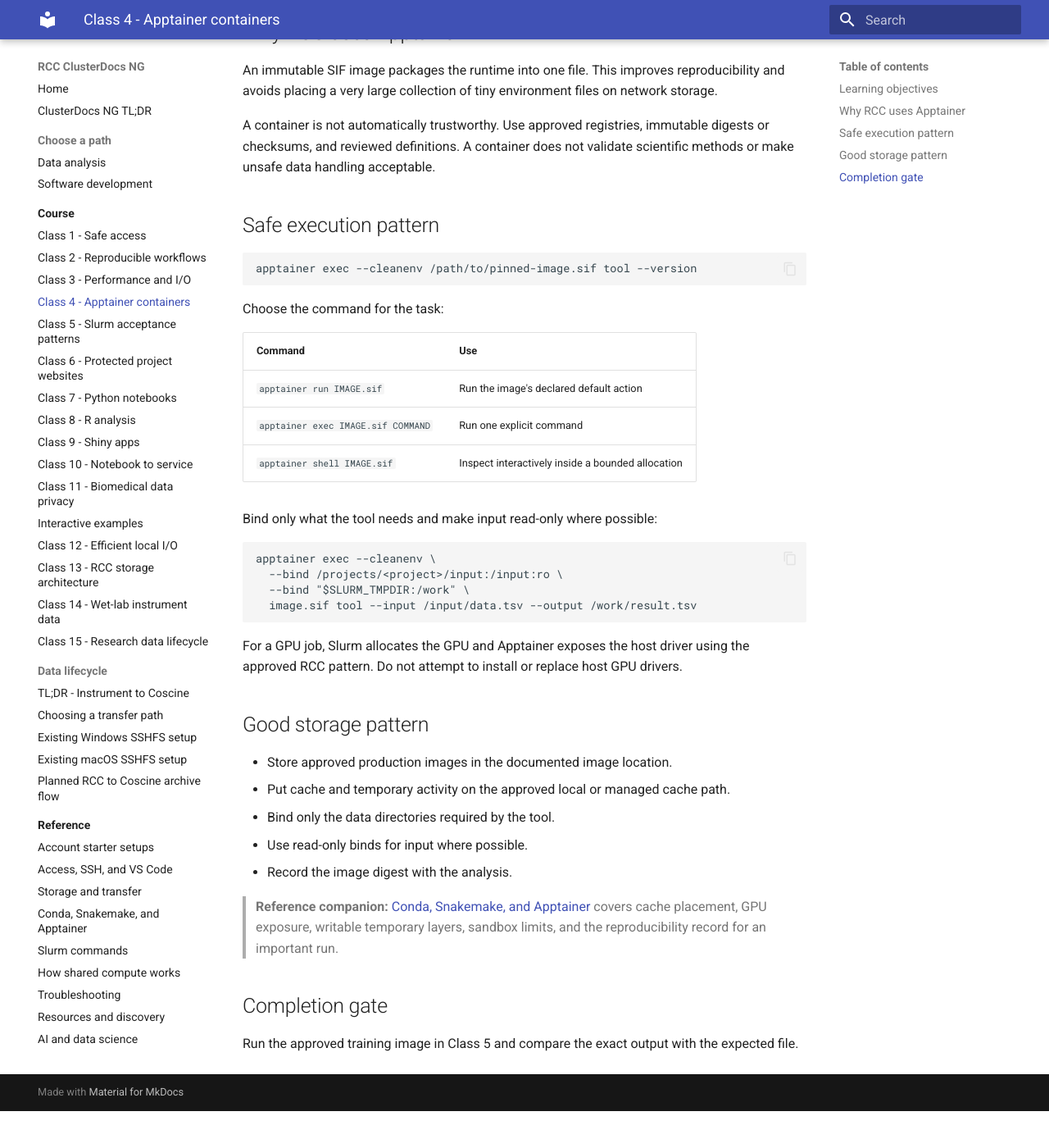
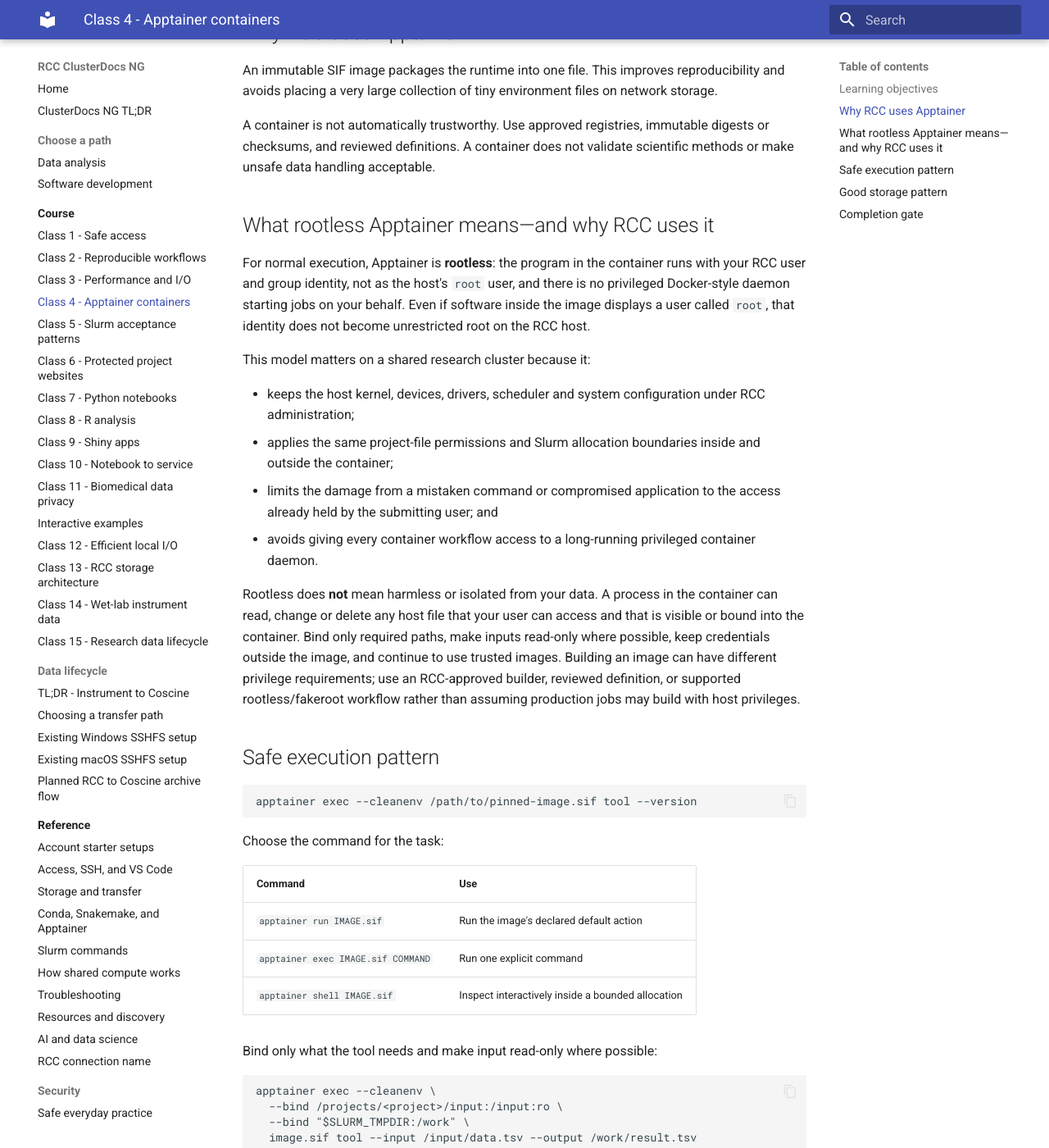
Before and after one commit to IKIM-Essen/ClusterDocs, an MkDocs documentation site: the page built from docs/course/class-04-containers.md, in a window 1280 px wide and 1400 px high, scrolled down 857 px. Shown: the whole window at 82% size. Built offline with MkDocs 1.6.1 and Material for MkDocs 9.7.7, drawn with Linux system fonts in a browser that asks for light colours; before the commit the page ends 2212 px from its top, so only the background shows below that; some of the changed text lies outside the part shown.

Commit message:
Explain rootless Apptainer execution

```diff
--- a/docs/course/class-04-containers.md
+++ b/docs/course/class-04-containers.md
@@ -1,10 +1,10 @@
 # Class 4: containers with Apptainer
 
 <section class="course-video-hero" id="watch-first">
-  <p class="course-video-kicker">Recommended starting point · 9 min video</p>
+  <p class="course-video-kicker">Recommended starting point · 10 min video</p>
   <h2>Watch the class first</h2>
   <p>Reproducible containers, trusted images, binds, and scratch. Watch the complete lesson, then use the written page below for copyable commands, exercises, and reference details.</p>
-  <video controls preload="metadata" playsinline poster="../../assets/video-posters/part4.png" src="{{ media_base_url }}/RCC_Onboarding_Part_4_Video_Enhanced.mp4?v=4263d9cb">
+  <video controls preload="metadata" playsinline poster="../../assets/video-posters/part4.png" src="{{ media_base_url }}/RCC_Onboarding_Part_4_Video_Enhanced.mp4?v=1f481c62">
     Your browser does not support embedded video.
   </video>
   <div class="course-video-links" aria-label="Video alternatives and downloads">
@@ -23,6 +23,34 @@
 An immutable SIF image packages the runtime into one file. This improves reproducibility and avoids placing a very large collection of tiny environment files on network storage.
 
 A container is not automatically trustworthy. Use approved registries, immutable digests or checksums, and reviewed definitions. A container does not validate scientific methods or make unsafe data handling acceptable.
+
+## What rootless Apptainer means—and why RCC uses it
+
+For normal execution, Apptainer is **rootless**: the program in the container
+runs with your RCC user and group identity, not as the host's `root` user, and
+there is no privileged Docker-style daemon starting jobs on your behalf. Even
+if software inside the image displays a user called `root`, that identity does
+not become unrestricted root on the RCC host.
+
+This model matters on a shared research cluster because it:
+
+- keeps the host kernel, devices, drivers, scheduler and system configuration
+  under RCC administration;
+- applies the same project-file permissions and Slurm allocation boundaries
+  inside and outside the container;
+- limits the damage from a mistaken command or compromised application to the
+  access already held by the submitting user; and
+- avoids giving every container workflow access to a long-running privileged
+  container daemon.
+
+Rootless does **not** mean harmless or isolated from your data. A process in the
+container can read, change or delete any host file that your user can access
+and that is visible or bound into the container. Bind only required paths,
+make inputs read-only where possible, keep credentials outside the image, and
+continue to use trusted images. Building an image can have different privilege
+requirements; use an RCC-approved builder, reviewed definition, or supported
+rootless/fakeroot workflow rather than assuming production jobs may build with
+host privileges.
 
 ## Safe execution pattern
 
```
Also changed, not shown: docs/course/index.md (+1 -1 lines), docs/reference/software-workflows.md (+23 -0 lines), docs/tldr.md (+4 -1 lines), narration/RCC_Onboarding_Part_4_Narration.md (+1 -1 lines), 4 other files.
